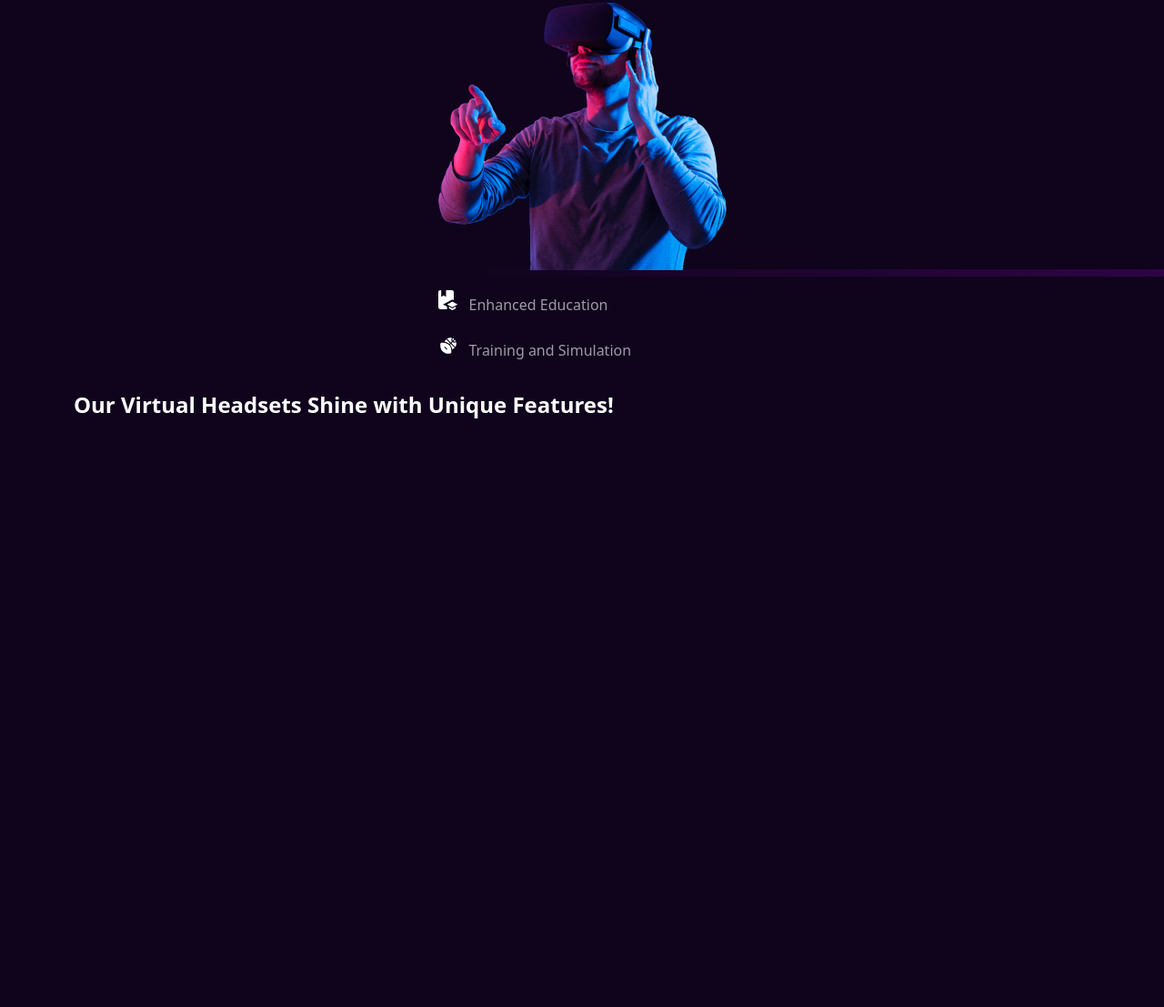
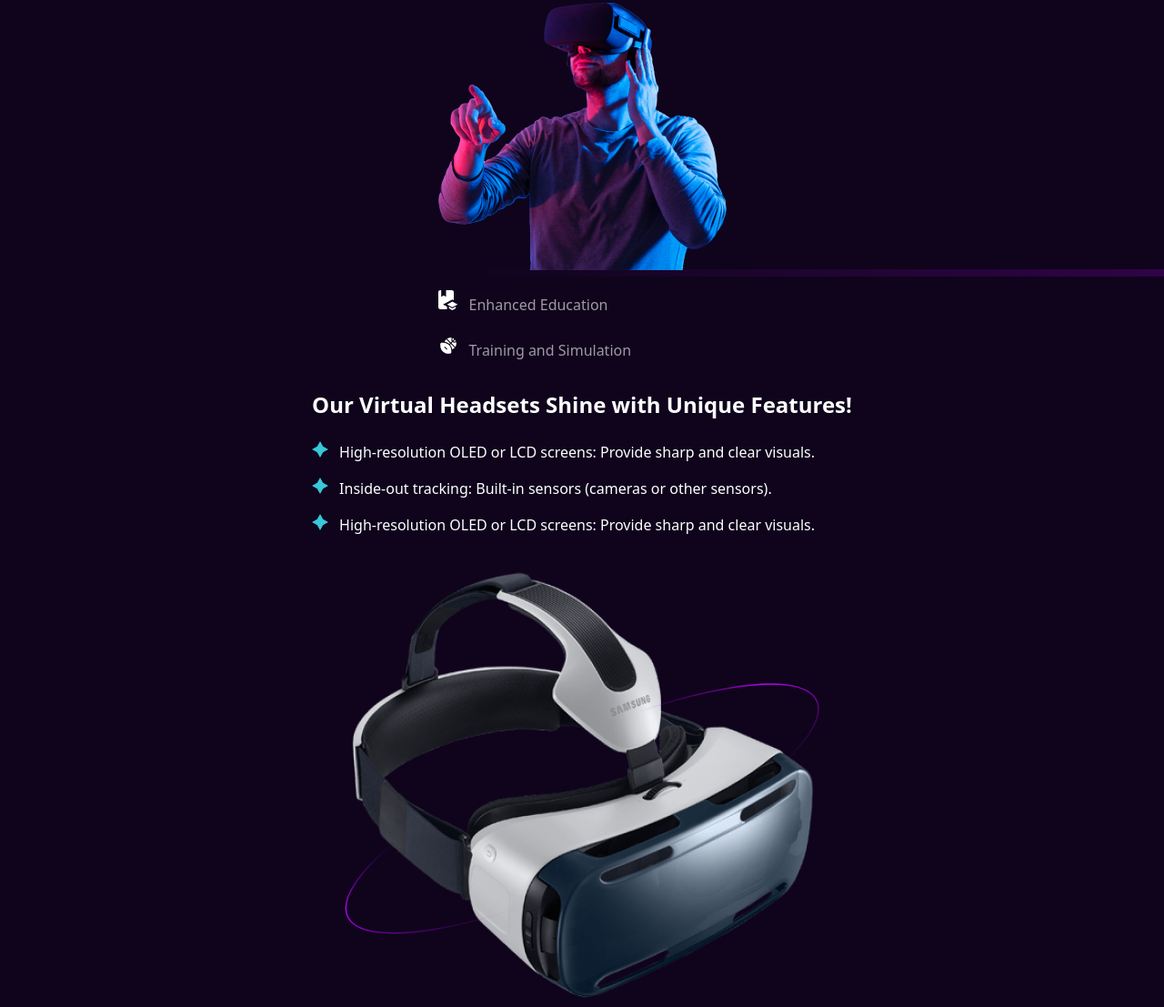
Before and after one commit to irdepla/exam-3, a website built with Vite: page index.html in a window 1280 px wide. Shown: the part 600-1707 px from the top of the page at 91% size. Before the commit the page ends 1061 px from the top, so only its background shows below. Built offline with nearby package versions, Linux system fonts and the light colour scheme.

Commit message:
features section is done

```diff
--- a/index.html
+++ b/index.html
@@ -109,15 +109,24 @@
         </div>
       </section>
       <section class="features__section text-white__text mt-8">
-        <div class="container flex flex-col">
+        <div class="container flex flex-col justify-between items-center gap-8">
           <div class="features__info">
             <h1 class="font-bold text-2xl">
               Our Virtual Headsets Shine with Unique Features!
             </h1>
+            <div class="flex flex-col gap-4 mt-6">
+              <p class="flex gap-3 font-medium">High-resolution OLED or LCD screens: Provide sharp and clear visuals.</p>
+            <p class="flex gap-3 font-medium">Inside-out tracking: Built-in sensors (cameras or other sensors).</p>
+            <p class="flex gap-3 font-medium">High-resolution OLED or LCD screens: Provide sharp and clear visuals.</p>
+            </div>
           </div>
-          <div class="features__img"></div>
+          <div class="features__img relative">
+            <img src="./images/vr glasses.png" alt="vr glasses" class="z-10">
+            <img src="./images/Ellipse 1200.svg" alt="Ellipse" class="absolute z-20 bottom-[80px]">
+          </div>
         </div>
       </section>
+      <section></section>
     </main>
     <script type="module" src="./main.js"></script>
   </body>
--- a/style.css
+++ b/style.css
@@ -39,3 +39,7 @@
     content: url(./images/fluent_sport-20-filled.svg);
     margin-right: 12px;
 }
+
+.features__info p::before{
+    content: url(./images/Star\ 5.svg);
+}
```
